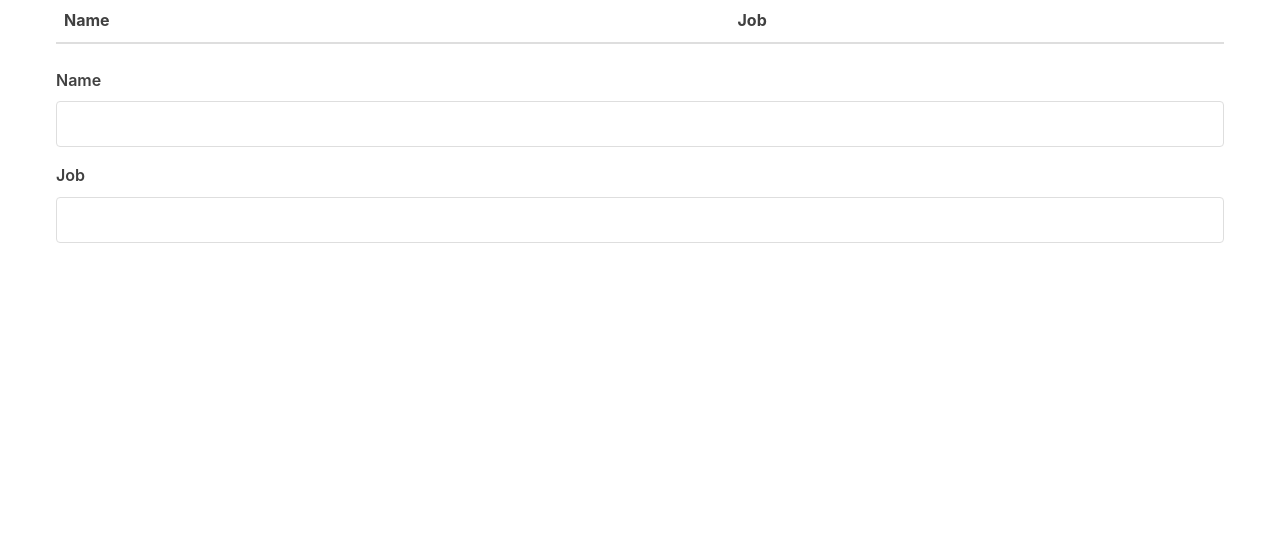
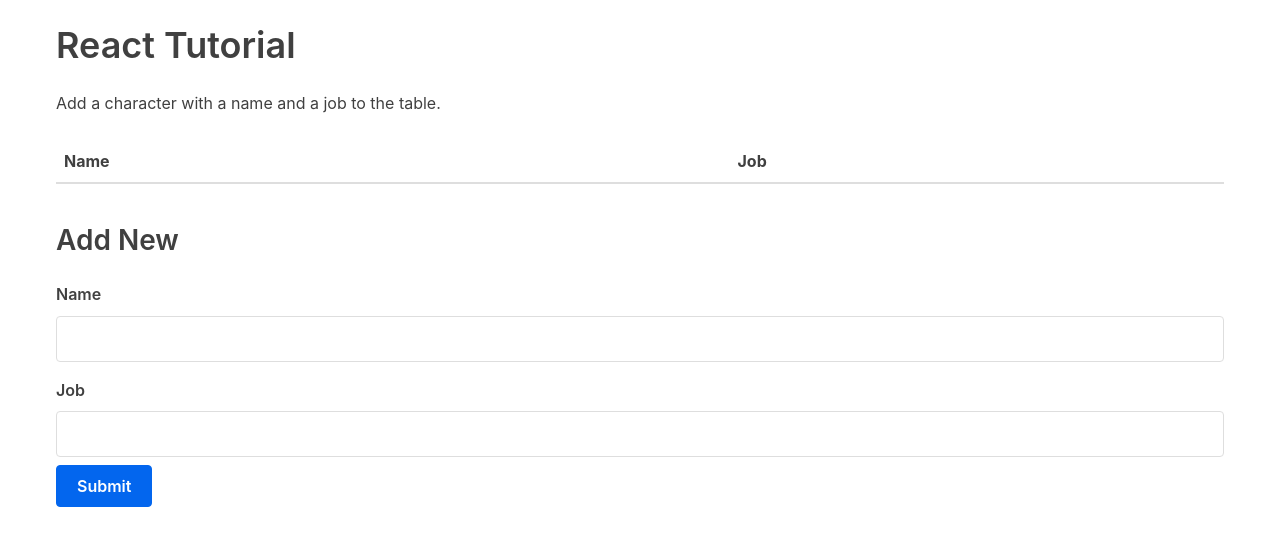
Before and after one commit to VirginieBoissiere/react-turorial-react, a React (Create React App) app in the folder react-tutorial/: page / in a window 1280 px wide. Shown: the top 546 px of the page. Built offline with nearby package versions, Linux system fonts and the light colour scheme.

Commit message:
envoie des doonnees du form dans la teble character

```diff
--- a/react-tutorial/src/App.js
+++ b/react-tutorial/src/App.js
@@ -1,32 +1,44 @@
-import React,{Component} from 'react'
-import Table from './Table'
-import Form from './Form'
+
+
+import React, { Component } from 'react';
+import Table from './Table';
+import Form from './Form';
 
 class App extends Component {
     state = {
         characters: []
-        }
+    };
 
-        removeCharacter = (index) => {
-            const { characters } = this.state
+    removeCharacter = index => {
+        const { characters } = this.state;
 
         this.setState({
             characters: characters.filter((character, i) => {
-                    return i !== index
-                }),
+                return i !== index;
             })
+        });
     }
+
+    handleSubmit = character => {
+        this.setState({characters: [...this.state.characters, character]});
+    }
+
     render() {
-
-            const { characters } = this.state
+        const { characters } = this.state;
 
         return (
             <div className="container">
-      <Table characterData={characters} removeCharacter={this.removeCharacter} />
-      <Form />
+                <h1>React Tutorial</h1>
+                <p>Add a character with a name and a job to the table.</p>
+                <Table
+                    characterData={characters}
+                    removeCharacter={this.removeCharacter}
+                />
+                <h3>Add New</h3>
+                <Form handleSubmit={this.handleSubmit} />
             </div>
-  )
+        );
     }
 }
 
-export default App
+export default App;
--- a/react-tutorial/src/Form.js
+++ b/react-tutorial/src/Form.js
@@ -1,37 +1,57 @@
-import React,{Component} from "react";
+import React, {Component} from 'react';
+
 class Form extends Component {
-initialState ={
-    name:'',
-    job:'',
+    constructor(props) {
+        super(props);
+
+        this.initialState = {
+            name: '',
+            job: ''
+        };
+
+        this.state = this.initialState;
     }
-state =this.initialState
-handleChange = (event)=>{
-    const {name,value}=event.target
+
+    handleChange = event => {
+        const { name, value } = event.target;
+
         this.setState({
-        [name]: value,
-    })
+            [name] : value
+        });
     }
+
+    onFormSubmit = (event) => {
+        event.preventDefault();
+
+        this.props.handleSubmit(this.state);
+        this.setState(this.initialState);
+    }
+
     render() {
         const { name, job } = this.state;
 
         return (
-      <form>
-        <label htmlFor="name">Name</label>
+            <form onSubmit={this.onFormSubmit}>
+                <label for="name">Name</label>
                 <input
                     type="text"
                     name="name"
                     id="name"
                     value={name}
                     onChange={this.handleChange} />
-        <label htmlFor="job">Job</label>
+                <label for="job">Job</label>
                 <input
                     type="text"
                     name="job"
                     id="job"
                     value={job}
                     onChange={this.handleChange} />
+                <button type="submit">
+                    Submit
+                </button>
             </form>
         );
     }
 }
+
 export default Form;
```
Lines whose indentation alone changed are shown as unchanged.
